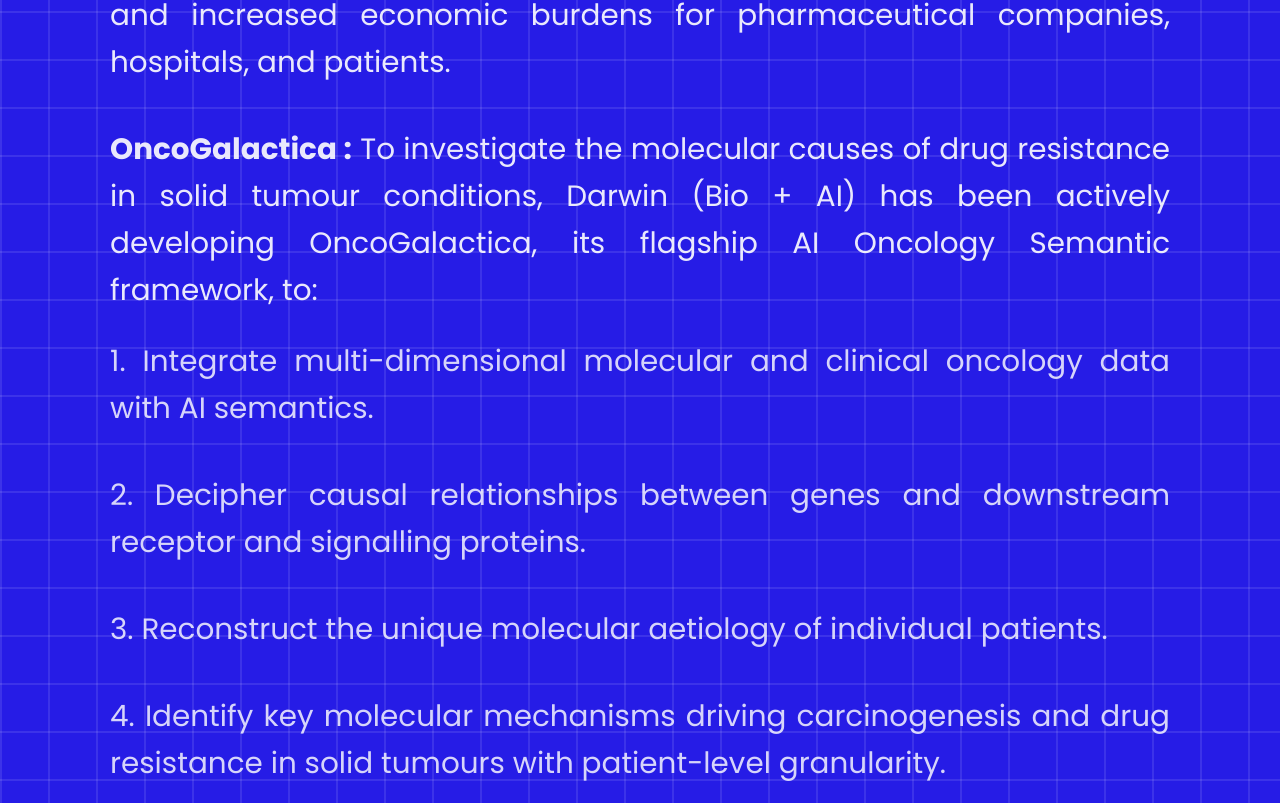
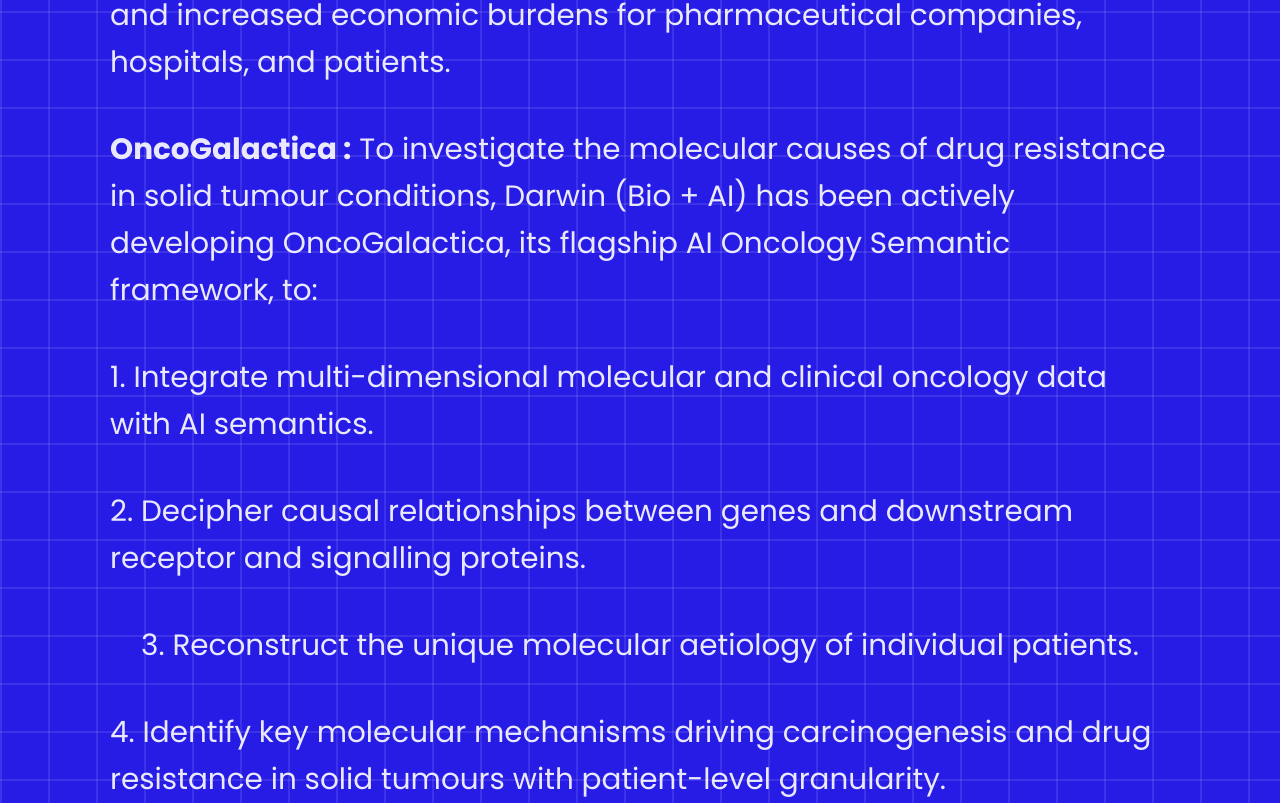
Before and after one commit to usamabinrafiq15/darwin, a React (Create React App) app: page / in a window 1280 px wide. Shown: the part 997-1800 px from the top of the page. Built offline with nearby package versions, Linux system fonts and the light colour scheme.

Commit message:
added content

```diff
--- a/src/pages/HeroSection/HeroSection.js
+++ b/src/pages/HeroSection/HeroSection.js
@@ -32,13 +32,14 @@ const HeroSection = () => {
                 burdens for pharmaceutical companies, hospitals, and patients.
               </p>
             </div>
-            <div className="d-flex justify-content-center">
+            <div className="d-flex flex-column align-items-center">
               <p className="sub-content-text">
                 <b>OncoGalactica :</b> To investigate the molecular causes of
                 drug resistance in solid tumour conditions, Darwin (Bio + AI)
                 has been actively developing OncoGalactica, its flagship AI
                 Oncology Semantic framework, to:
-                <p className="sub-content-text pt-4">
+              </p>
+              <p className="sub-content-text">
                 1. Integrate multi-dimensional molecular and clinical oncology
                 data with AI semantics.
               </p>
@@ -51,10 +52,8 @@ const HeroSection = () => {
                 patients.
               </p>
               <p className="sub-content-text">
-                  4. Identify key molecular mechanisms driving carcinogenesis
-                  and drug resistance in solid tumours with patient-level
-                  granularity.
-                </p>
+                4. Identify key molecular mechanisms driving carcinogenesis and
+                drug resistance in solid tumours with patient-level granularity.
               </p>
             </div>
 
--- a/src/pages/HeroSection/HeroSection.scss
+++ b/src/pages/HeroSection/HeroSection.scss
@@ -53,7 +53,8 @@
   opacity: 0.9;
   font-size: var(--fs-40);
   margin-bottom: 40px;
-  text-align: justify;
+  // text-align: justify;
+  text-align: start;
   max-width: 1060px;
 }
 
```
Lines whose indentation alone changed are shown as unchanged.
